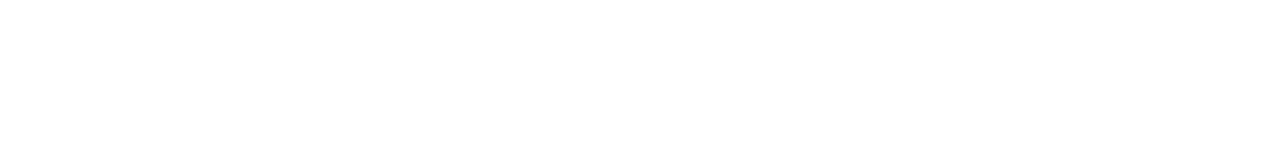
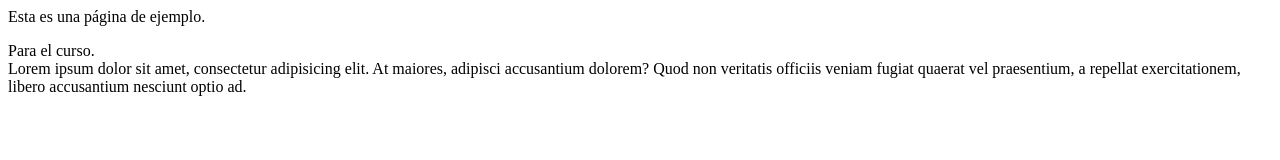
Before and after one commit to yukieley/cursogit, a plain HTML site: page index.html in a window 1280 px wide. Drawn offline with Linux system fonts and the light colour scheme.

Commit message:
Texto de la pagina

```diff
--- a/index.html
+++ b/index.html
@@ -5,6 +5,8 @@
 	<title>Curso de Git/GitHub</title>
 </head>
 <body>
-
+	Esta es una página de ejemplo.<p>
+	Para el curso.<br>
+	Lorem ipsum dolor sit amet, consectetur adipisicing elit. At maiores, adipisci accusantium dolorem? Quod non veritatis officiis veniam fugiat quaerat vel praesentium, a repellat exercitationem, libero accusantium nesciunt optio ad.
 </body>
 </html>
```
